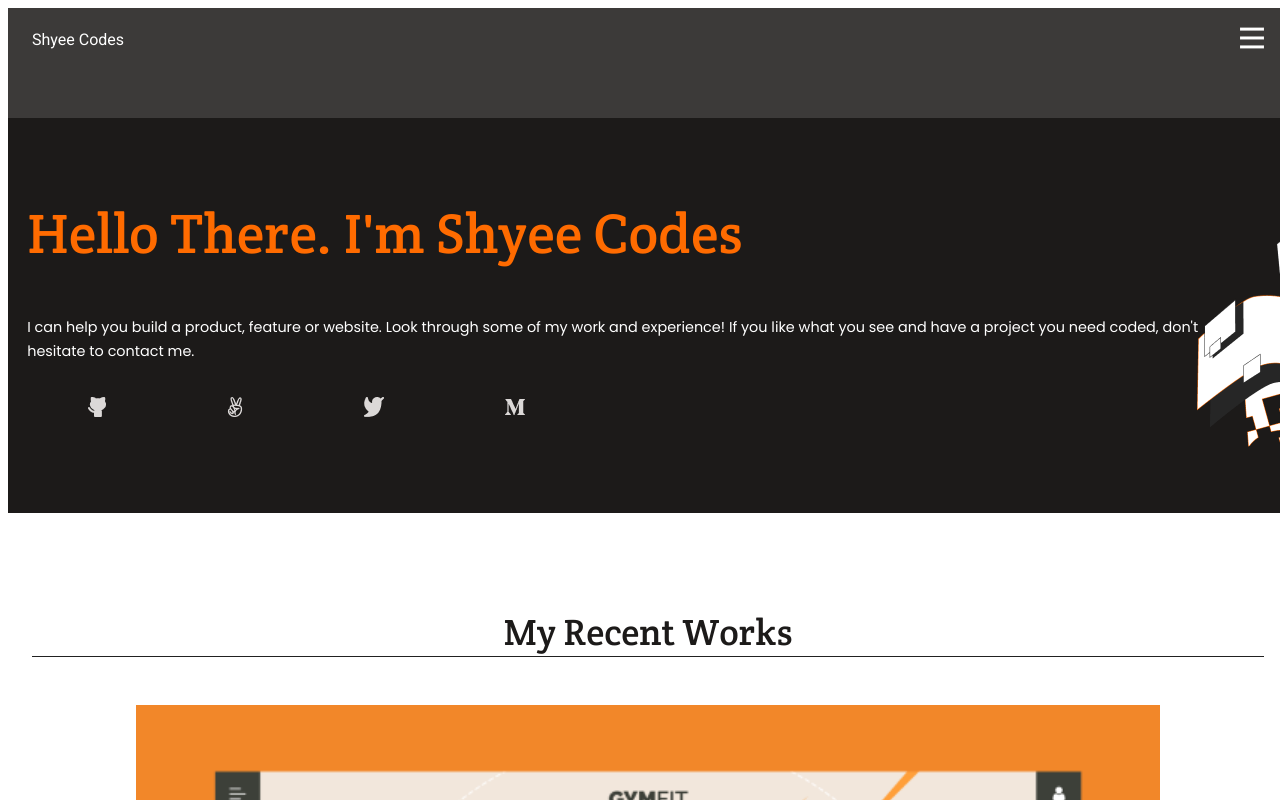
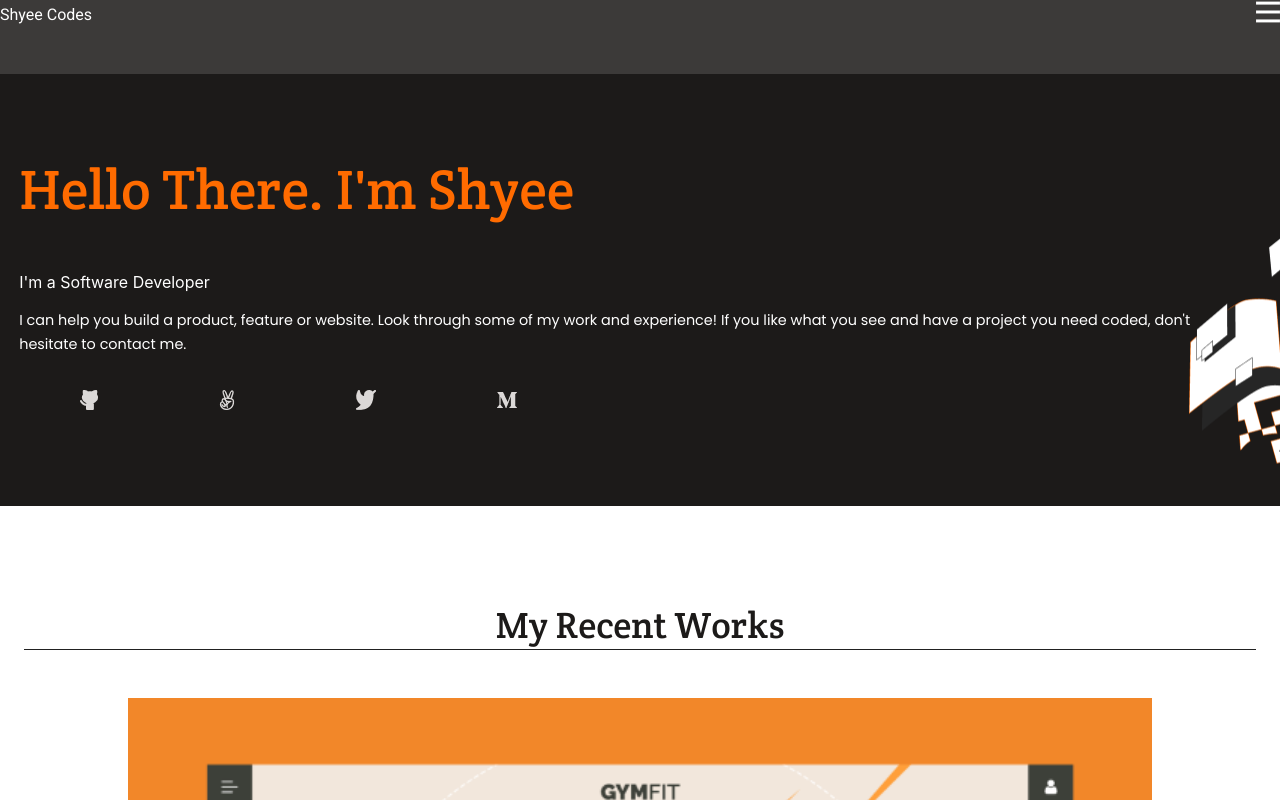
Before and after one commit to Shyla27/MicroversePortfolio, a website: page index.html in a window 1280 px wide. Drawn offline with Linux system fonts and the light colour scheme.

Commit message:
Added a P tag to html and gave body a margin of 0

```diff
--- a/index.html
+++ b/index.html
@@ -36,8 +36,9 @@
 
 <section id="headline">
     <div class="welcomenote">
-    <h1 class="title"> Hello There. <span> I'm Shyee Codes</span>
+    <h1 class="title"> Hello There. <span> I'm Shyee</span>
     </h1>
+    <p class="soft">I'm a Software Developer</p>
     <p class="descr">
         I can help you build a product, feature or website. Look through some
           of my work and experience! If you like what you see and have a project
--- a/style.css
+++ b/style.css
@@ -4,6 +4,7 @@ body {
   top: 0;
   left: 0;
   height: auto;
+  margin: 0;
 }
 
 header {
@@ -14,8 +15,7 @@ header {
 }
 
 nav {
-  margin: 0 1.5rem;
-  padding: 1.1rem 0;
+  position: relative;
   display: flex;
   justify-content: space-between;
   align-items: center;
@@ -28,6 +28,10 @@ nav {
   background-color: #1c1a19;
   background-image: url("images/illustration-header-mobile.png");
   background-repeat: no-repeat;
+}
+
+#headline .soft {
+  font-family: -apple-system, BlinkMacSystemFont, 'Segoe UI', Roboto, Oxygen, Ubuntu, Cantarell, 'Open Sans', 'Helvetica Neue', sans-serif;
 }
 
 .welcomenote {
```
